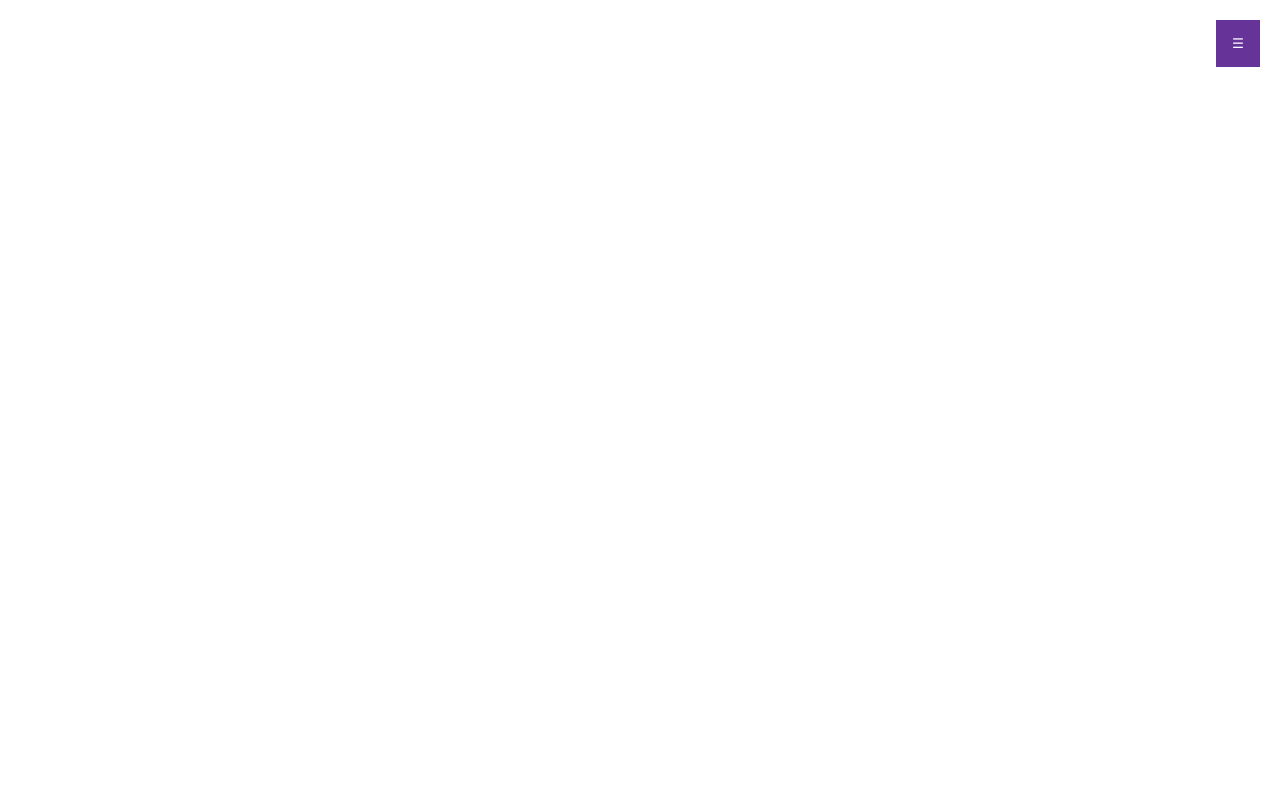
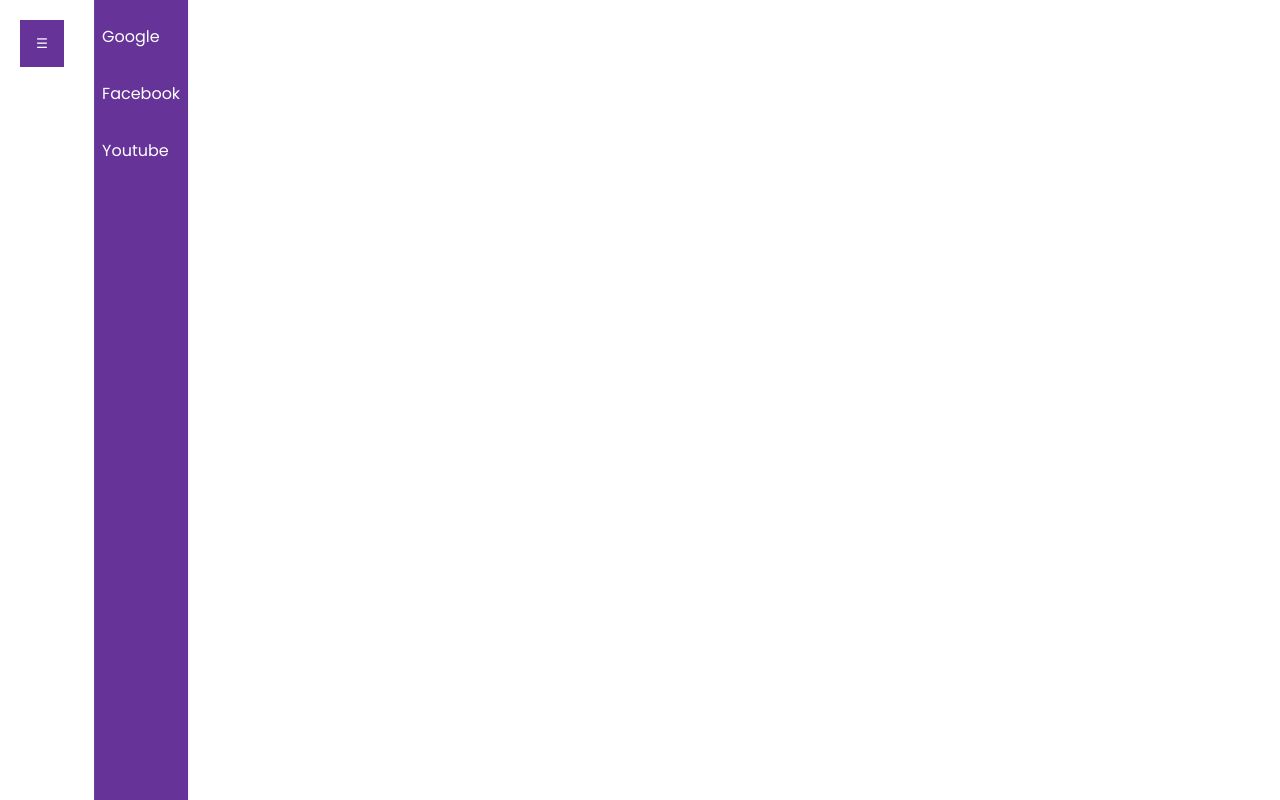
Before and after one commit to rusomsumsam/hamburger_button, a plain HTML site: page index.html in a window 1280 px wide. Drawn offline with Linux system fonts and the light colour scheme.

Commit message:
init commit

```diff
--- a/style.css
+++ b/style.css
@@ -11,6 +11,7 @@ body{
     font-family: "poppins" , sans-serif;
     margin: 0;
     min-height: 100vh;
+  s
 }
 
 button{
@@ -19,7 +20,7 @@ button{
     color: white;
     position: fixed;
     top: 20px;
-    right: 20px;
+    left: 20px;
     padding: 1rem;
     transition: transform 0.3s ease-in-out;
 }
@@ -28,9 +29,9 @@ nav{
     background-color: rebeccapurple;
     position: fixed;
     top: 0;
-    right: 0;
+    left: 0;
     height: 100vh;
-    padding: 2rem;
+    padding: .5rem;
     transform: translateX(100%);
 
 }
```
Also changed, not shown: js-array/index.html (added, +15 -0 lines).
